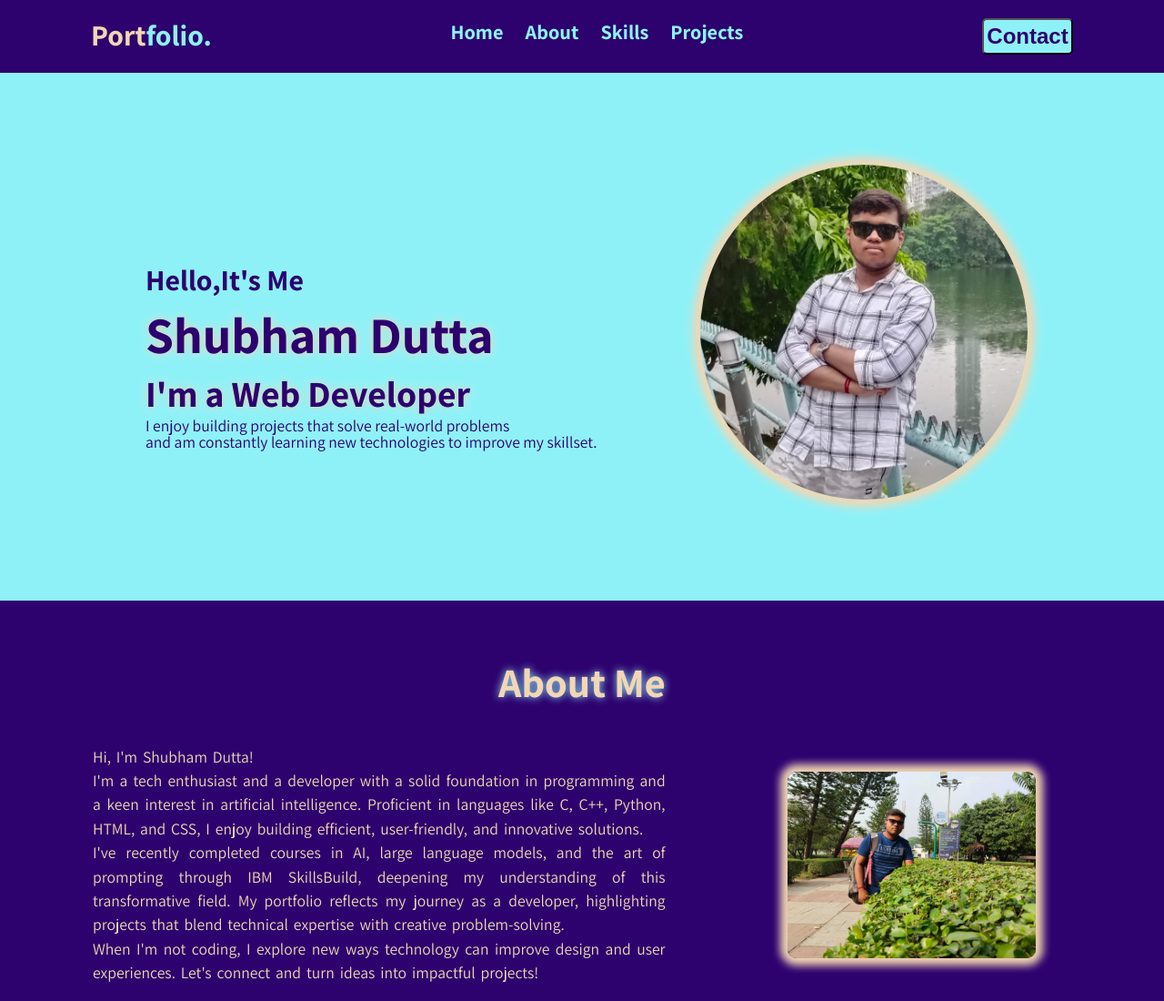
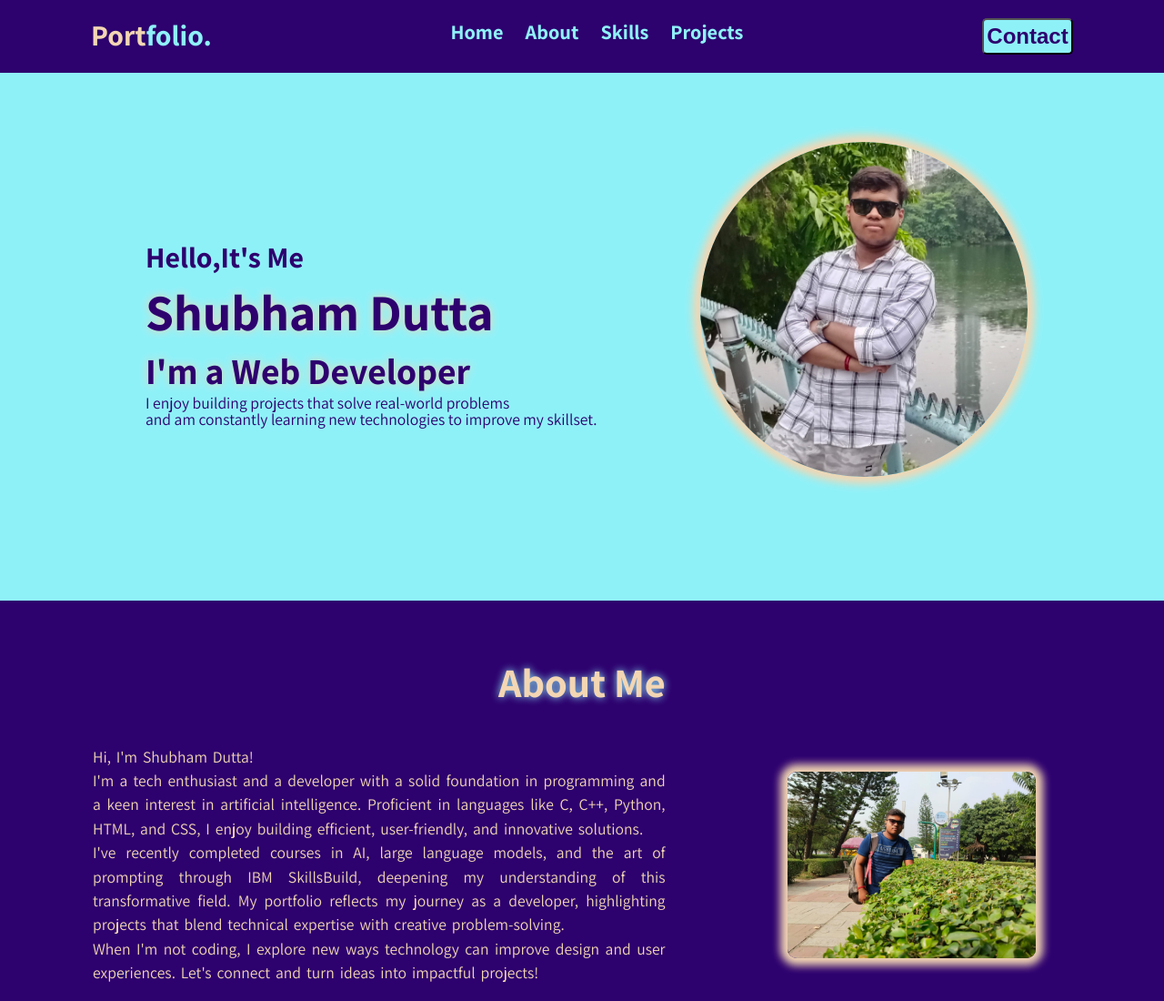
Before and after one commit to shubham77710/Portfolio, a plain HTML site: page index.html in a window 1280 px wide. Shown: the top 1100 px of the page at 91% size. Drawn offline with Linux system fonts and the light colour scheme; a web font is replaced by a local one.

Commit message:
Update style.css

```diff
--- a/style.css
+++ b/style.css
@@ -139,6 +139,7 @@ body{
     width: 70%;
     max-width: 600px;
     padding: 50px;
+    padding-top: 0px;
     padding-left: 150px;
     display: flex;
     flex-direction: column;
@@ -233,9 +234,8 @@ body{
     display: flex;
     flex-direction: column;
     align-items: left;
+     padding-top: 0px;
      margin-top: 70px;
-
-
 }
 
 .img1{
```
